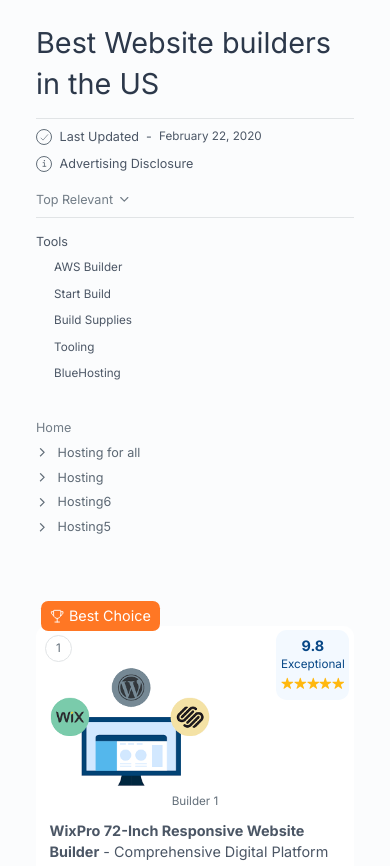
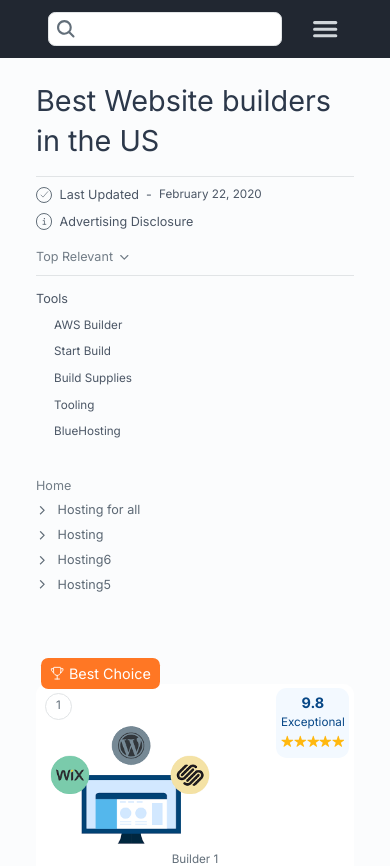
Before and after one commit to annasfaruqui/webbuilder-internship-assignment, a React (Vite) app: page / in a window 390 px wide. Shown: the top 866 px of the page. Built offline with nearby package versions, Linux system fonts and the light colour scheme.

Commit message:
added a readme file and added responsive design to the navbar

```diff
--- a/src/App.jsx
+++ b/src/App.jsx
@@ -8,7 +8,7 @@
 function App() {
   return (
     <>
-      {/* <Navbar /> */}
+      <Navbar />
       <main>
         <Header />
         <WebsiteCardsSection />
--- a/src/components/Navbar/Navbar.jsx
+++ b/src/components/Navbar/Navbar.jsx
@@ -1,11 +1,15 @@
 import styles from "./Navbar.module.scss";
 import SearchForm from "../SearchForm/SearchForm";
+import { IoMenu } from "react-icons/io5";
 
 function Navbar() {
   return (
     <nav className={styles.nav}>
       <div className={`inner-container ${styles.nav__layout}`}>
         <SearchForm />
+        <button className={styles.nav__btn}>
+          <IoMenu />
+        </button>
         <ul className={styles.nav__list}>
           <li>
             <a className={styles.nav__link} href="/categories">
--- a/src/components/Navbar/Navbar.module.scss
+++ b/src/components/Navbar/Navbar.module.scss
@@ -11,17 +11,25 @@
   &__layout {
     display: flex;
     align-items: center;
+    justify-content: space-between;
+    gap: 3rem;
+
+    @include respond(tab-land) {
       justify-content: center;
       gap: 10rem;
     }
+  }
 
   &__list {
+    display: none;
+
+    @include respond(tab-land) {
       list-style: none;
-
       display: flex;
       align-items: center;
       justify-content: center;
       gap: 4rem;
+    }
   }
 
   &__link {
@@ -38,4 +46,22 @@
       color: $color-grey-50;
     }
   }
+
+  &__btn {
+    display: block;
+
+    @include center;
+    border: none;
+    background-color: transparent;
+
+    & svg {
+      height: 3.6rem;
+      width: 3.6rem;
+      stroke: $color-grey-100;
     }
+
+    @include respond(tab-land) {
+      display: none;
+    }
+  }
+}
--- a/src/index.scss
+++ b/src/index.scss
@@ -35,7 +35,11 @@
 
 .inner-container {
   @extend %container;
-  padding: 0 5rem;
+  padding: 0 1rem;
+
+  @include respond(phone) {
+    padding: 0 5rem;
+  }
 }
 
 .section {
```
Also changed, not shown: 1 other file (tests, documents, lock files or other folders). Lines whose indentation alone changed are shown as unchanged.
